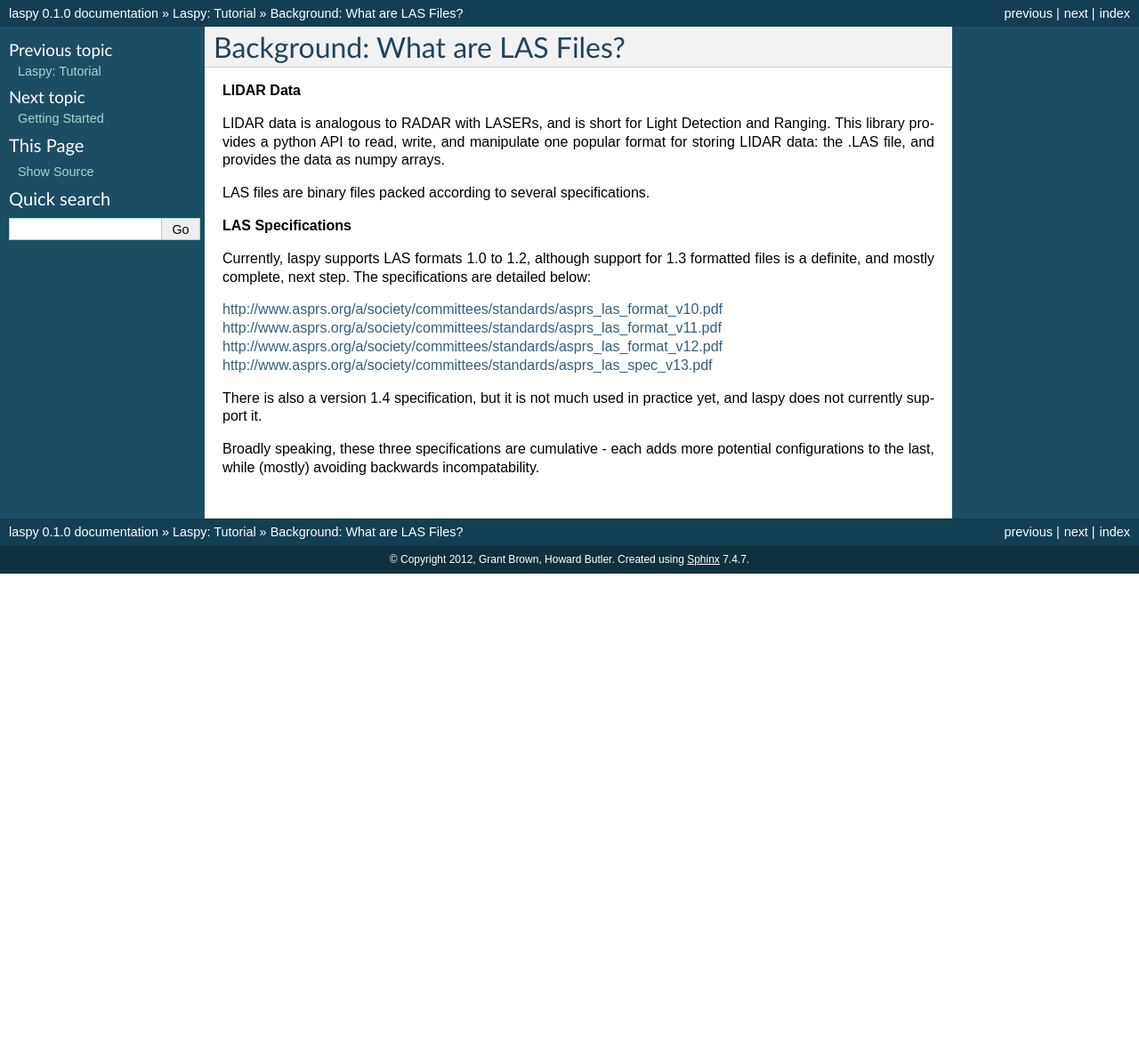
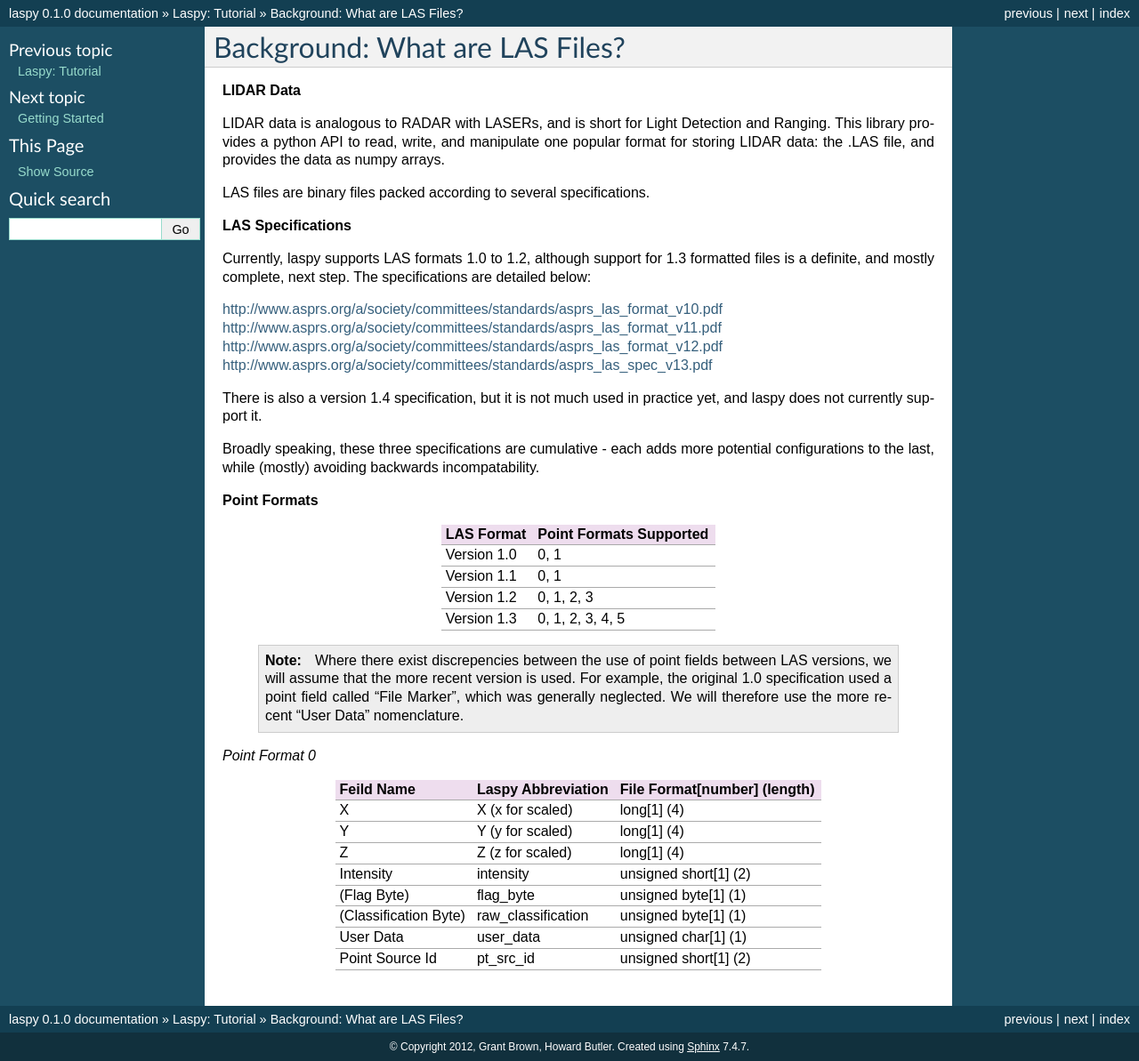
Before and after one commit to laspy/laspy, a Sphinx documentation site: the page built from doc/source/tut_background.rst, in a window 1280 px wide. Shown: the whole page at 89% size. Built offline with Sphinx 7.4.7, drawn with Linux system fonts in a browser that asks for light colours; formulas are drawn with MathJax 3; before the commit the page ends 900 px from its top, so only the background shows below that.

Commit message:
Work on tutorial background

```diff
--- a/doc/source/tut_background.rst
+++ b/doc/source/tut_background.rst
@@ -24,3 +24,35 @@ currently support it.
 
 Broadly speaking, these three specifications are cumulative - each adds more potential
 configurations to the last, while (mostly) avoiding backwards incompatability.
+
+**Point Formats**
+
+======================  =========================
+ LAS Format              Point Formats Supported
+======================  =========================
+ Version 1.0             0, 1
+ Version 1.1             0, 1
+ Version 1.2             0, 1, 2, 3
+ Version 1.3             0, 1, 2, 3, 4, 5
+======================  =========================
+
+    .. note::
+        Where there exist discrepencies between the use of point fields between
+        LAS versions, we will assume that the more recent version is used. For example,
+        the original 1.0 specification used a point field called "File Marker", which was
+        generally neglected. We will therefore use the more recent "User Data" nomenclature.
+
+*Point Format 0*
+
+======================  ====================  ==============================
+ Feild Name              Laspy Abbreviation    File Format[number] (length)
+======================  ====================  ==============================
+ X                       X (x for scaled)      long[1] (4)
+ Y                       Y (y for scaled)      long[1] (4)
+ Z                       Z (z for scaled)      long[1] (4)
+ Intensity               intensity             unsigned short[1] (2)
+ (Flag Byte)             flag_byte             unsigned byte[1]  (1)
+ (Classification Byte)   raw_classification    unsigned byte[1]  (1)
+ User Data               user_data             unsigned char[1]  (1)
+ Point Source Id         pt_src_id             unsigned short[1] (2)
+======================  ====================  ==============================
```
